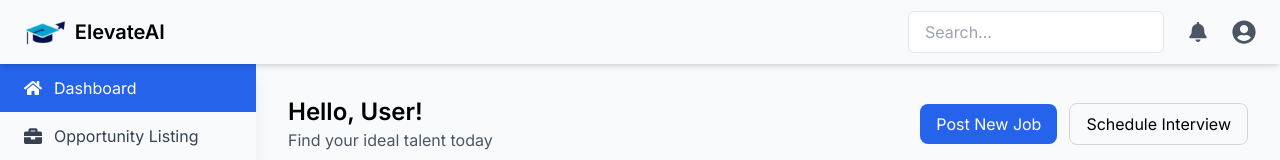
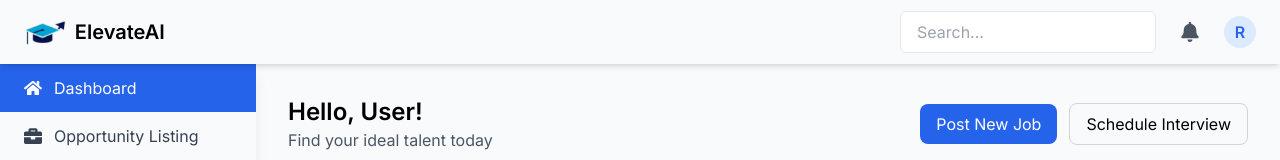
Before and after one commit to MohitNamdev22/Elevate-AI, a React (Vite) app in the folder elevateai-frontend/: page /recruiter/dashboard in a window 1280 px wide. Shown: the top 160 px of the page. Built offline with nearby package versions, Linux system fonts and the light colour scheme; no server answers.

Commit message:
recruiter flow navbar dynamic

```diff
--- a/elevateai-frontend/src/pages/recruiter/Sidebar.jsx
+++ b/elevateai-frontend/src/pages/recruiter/Sidebar.jsx
@@ -1,4 +1,4 @@
-import { useState } from "react";
+import { useState, useEffect } from "react";
 import { Link, useLocation } from "react-router-dom";
 import {
   FaTachometerAlt,
@@ -18,9 +18,26 @@ import {
   FaCode
 } from "react-icons/fa";
 import elevateaiLogo from '../../assets/elevateai-logo.svg';
+const API_BASE_URL = import.meta.env.VITE_API_BASE_URL || 'https://elevate-ai.onrender.com';
 
 const Sidebar = () => {
   const location = useLocation();
+  const [userData, setUserData] = useState(null);
+
+  useEffect(() => {
+    const fetchUserData = async () => {
+      try {
+        const userId = localStorage.getItem('userId');
+        const response = await fetch(`${API_BASE_URL}/api/users/user/${userId}`);
+        const data = await response.json();
+        setUserData(data);
+      } catch (err) {
+        console.error('Error fetching user data:', err);
+      }
+    };
+
+    fetchUserData();
+  }, []);
 
   const menuItems = [
     { name: "Dashboard", icon: <FaHome />, path: "/recruiter/dashboard" },
@@ -48,8 +65,20 @@ const Sidebar = () => {
             className="px-4 py-2 border rounded-md w-64 focus:outline-none focus:ring-2 focus:ring-blue-500"
           />
           <FaBell className="text-gray-600 text-xl cursor-pointer hover:text-blue-600" />
-          <Link to="/recruiter/profile">
-          <FaUserCircle className="text-gray-600 text-2xl cursor-pointer hover:text-blue-600" />
+          <Link to="/recruiter/profile" className="flex items-center">
+            {userData?.profileImage ? (
+              <img
+                src={userData.profileImage}
+                alt="Profile"
+                className="w-8 h-8 rounded-full object-cover"
+              />
+            ) : (
+              <div className="w-8 h-8 rounded-full bg-blue-100 flex items-center justify-center">
+                <span className="text-blue-600 font-semibold">
+                  {userData?.fullName?.[0] || 'R'}
+                </span>
+              </div>
+            )}
           </Link>
         </div>
       </div>
--- a/elevateai-frontend/src/pages/student/StudentDashboard.jsx
+++ b/elevateai-frontend/src/pages/student/StudentDashboard.jsx
@@ -180,6 +180,7 @@ const RecommendedJobs = () => {
         });
 
         const data = await response.json();
+        console.log(data);
 
         if (!response.ok) {
           throw new Error(data.message || 'Failed to fetch jobs');
```
Also changed, not shown: 1 other file (tests, documents, lock files or other folders).
